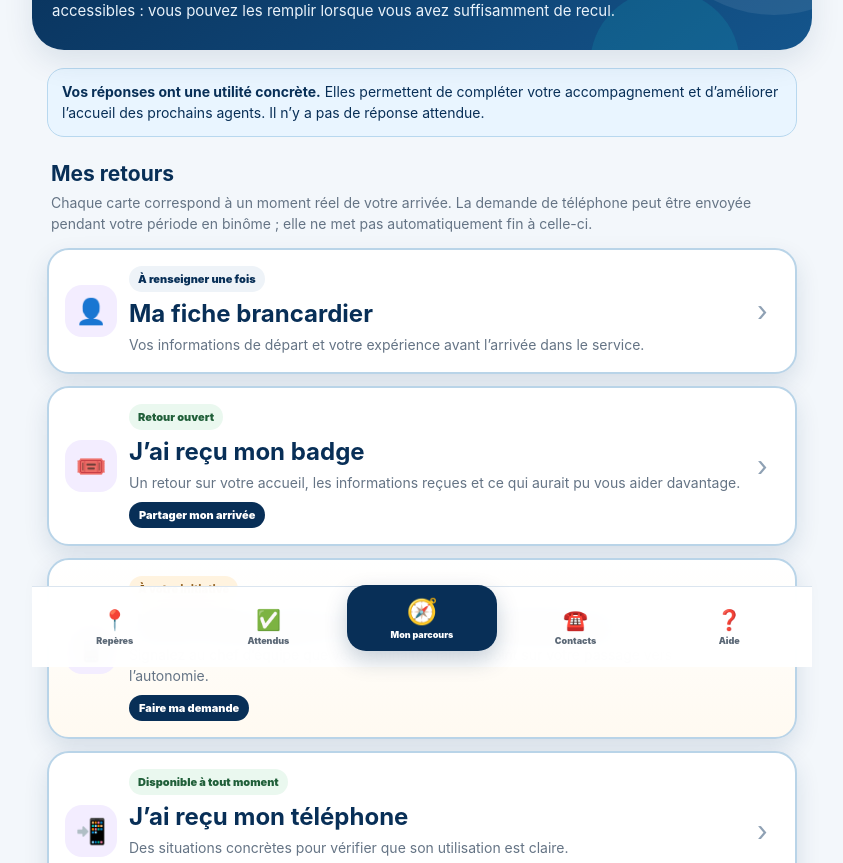
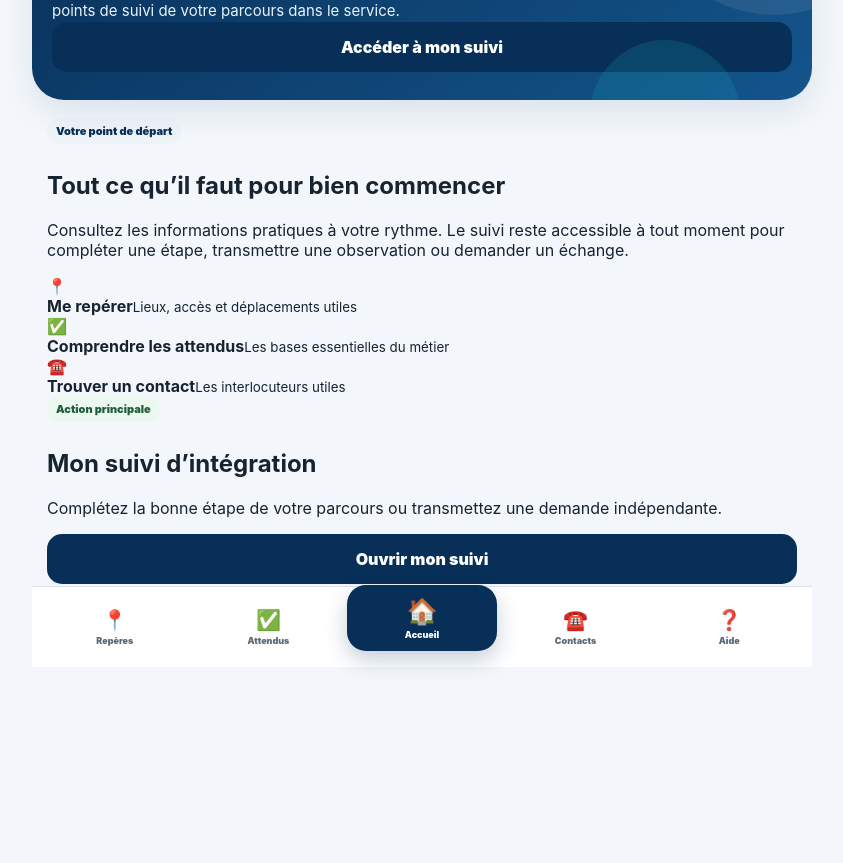
Before and after one commit to esapin69/Nouvel-agent, a plain HTML site: page index.html in a window 1280 px wide. Shown: the part 133-996 px from the top of the page, without its empty margins (218-1061 px from the left). After the commit the page ends 851 px from the top, so only its background shows below. Drawn offline with Linux system fonts and the light colour scheme.

Commit message:
Add files via upload

```diff
--- a/index.html
+++ b/index.html
@@ -1,11 +1,5 @@
-<!doctype html><html lang="fr"><head><meta charset="utf-8"><meta name="viewport" content="width=device-width,initial-scale=1,viewport-fit=cover"><meta name="theme-color" content="#082f57"><title>Mon parcours d’intégration</title><link rel="stylesheet" href="assets/style.css"></head><body><div class="app"><header class="hero"><div class="kicker">Nouvel arrivant</div><h1>Mon parcours</h1><p>Retrouvez ici les retours utiles à compléter au fil de votre intégration. Ils restent accessibles : vous pouvez les remplir lorsque vous avez suffisamment de recul.</p></header><main>
-<div class="note blue"><strong>Vos réponses ont une utilité concrète.</strong> Elles permettent de compléter votre accompagnement et d’améliorer l’accueil des prochains agents. Il n’y a pas de réponse attendue.</div>
-<h2 class="section-title">Mes retours</h2><p class="section-sub">Chaque carte correspond à un moment réel de votre arrivée. La demande de téléphone peut être envoyée pendant votre période en binôme ; elle ne met pas automatiquement fin à celle-ci.</p>
-<div class="form-hub journey-cards">
-<a class="card form-card action-card" href="fiche-brancardier.html"><div class="form-icon">👤</div><div><span class="badge">À renseigner une fois</span><h2>Ma fiche brancardier</h2><p>Vos informations de départ et votre expérience avant l’arrivée dans le service.</p></div><div class="arrow">›</div></a>
-<a class="card form-card action-card" href="premier-jour.html"><div class="form-icon">🎟️</div><div><span class="badge status-open">Retour ouvert</span><h2>J’ai reçu mon badge</h2><p>Un retour sur votre accueil, les informations reçues et ce qui aurait pu vous aider davantage.</p><span class="action-label">Partager mon arrivée</span></div><div class="arrow">›</div></a>
-<a class="card form-card action-card ready-card" href="fin-doublure.html"><div class="form-icon">📱</div><div><span class="badge status-action">À votre initiative</span><h2>Je me sens prêt à recevoir mon téléphone</h2><p>Signalez au chef d’équipe que vous souhaitez faire le point sur votre passage vers l’autonomie.</p><span class="action-label">Faire ma demande</span></div><div class="arrow">›</div></a>
-<a class="card form-card action-card" href="premiere-semaine.html"><div class="form-icon">📲</div><div><span class="badge status-open">Disponible à tout moment</span><h2>J’ai reçu mon téléphone</h2><p>Des situations concrètes pour vérifier que son utilisation est claire.</p><span class="action-label">Partager mon retour</span></div><div class="arrow">›</div></a>
-<a class="card form-card action-card" href="suivi-1-mois.html"><div class="form-icon">🚶</div><div><span class="badge status-open">Disponible à tout moment</span><h2>Mes premières missions seul</h2><p>Un retour sur les difficultés réellement rencontrées et les aides utiles.</p><span class="action-label">Partager mon expérience</span></div><div class="arrow">›</div></a>
-<a class="card form-card action-card" href="suivi-3-mois.html"><div class="form-icon">🗣️</div><div><span class="badge status-open">Disponible à tout moment</span><h2>Mon premier bilan</h2><p>Votre intégration dans l’équipe, votre progression et votre projection dans le service.</p><span class="action-label">Faire mon bilan</span></div><div class="arrow">›</div></a>
-</div></main><nav class="bottom-nav" aria-label="Navigation principale"><a href="reperes.html"><span class="ico">📍</span><span>Repères</span></a><a href="attendus.html"><span class="ico">✅</span><span>Attendus</span></a><a href="index.html" class="home-center active"><span class="ico">🧭</span><span>Mon parcours</span></a><a href="contacts.html"><span class="ico">☎️</span><span>Contacts</span></a><a href="faq.html"><span class="ico">❓</span><span>Aide</span></a></nav></div><script src="assets/app.js"></script></body></html>
+<!doctype html><html lang="fr"><head><meta charset="utf-8"><meta name="viewport" content="width=device-width,initial-scale=1,viewport-fit=cover"><meta name="theme-color" content="#082f57"><title>Bienvenue — Nouvel agent</title><link rel="stylesheet" href="assets/style.css"></head><body><div class="app"><header class="hero welcome-hero"><div class="kicker">NOUVEL ARRIVANT</div><h1>Bienvenue</h1><p>Votre espace d’intégration rassemble les repères utiles, les contacts et les différents points de suivi de votre parcours dans le service.</p><a class="btn primary hero-cta" href="suivi.html">Accéder à mon suivi</a></header><main>
+<section class="welcome-panel"><span class="badge">Votre point de départ</span><h2>Tout ce qu’il faut pour bien commencer</h2><p>Consultez les informations pratiques à votre rythme. Le suivi reste accessible à tout moment pour compléter une étape, transmettre une observation ou demander un échange.</p></section>
+<div class="quick-grid"><a class="quick-card" href="reperes.html"><span>📍</span><div><strong>Me repérer</strong><small>Lieux, accès et déplacements utiles</small></div></a><a class="quick-card" href="attendus.html"><span>✅</span><div><strong>Comprendre les attendus</strong><small>Les bases essentielles du métier</small></div></a><a class="quick-card" href="contacts.html"><span>☎️</span><div><strong>Trouver un contact</strong><small>Les interlocuteurs utiles</small></div></a></div>
+<section class="main-action-card"><div><span class="badge status-open">Action principale</span><h2>Mon suivi d’intégration</h2><p>Complétez la bonne étape de votre parcours ou transmettez une demande indépendante.</p></div><a class="btn primary full" href="suivi.html">Ouvrir mon suivi</a></section>
+</main><nav class="bottom-nav" aria-label="Navigation principale"><a href="reperes.html"><span class="ico">📍</span><span>Repères</span></a><a href="attendus.html"><span class="ico">✅</span><span>Attendus</span></a><a href="index.html" class="home-center active"><span class="ico">🏠</span><span>Accueil</span></a><a href="contacts.html"><span class="ico">☎️</span><span>Contacts</span></a><a href="faq.html"><span class="ico">❓</span><span>Aide</span></a></nav></div><script src="assets/app.js"></script></body></html>
```
Also changed, not shown: formulaire.html (added, +1 -0 lines), suivi.html (added, +1 -0 lines).
